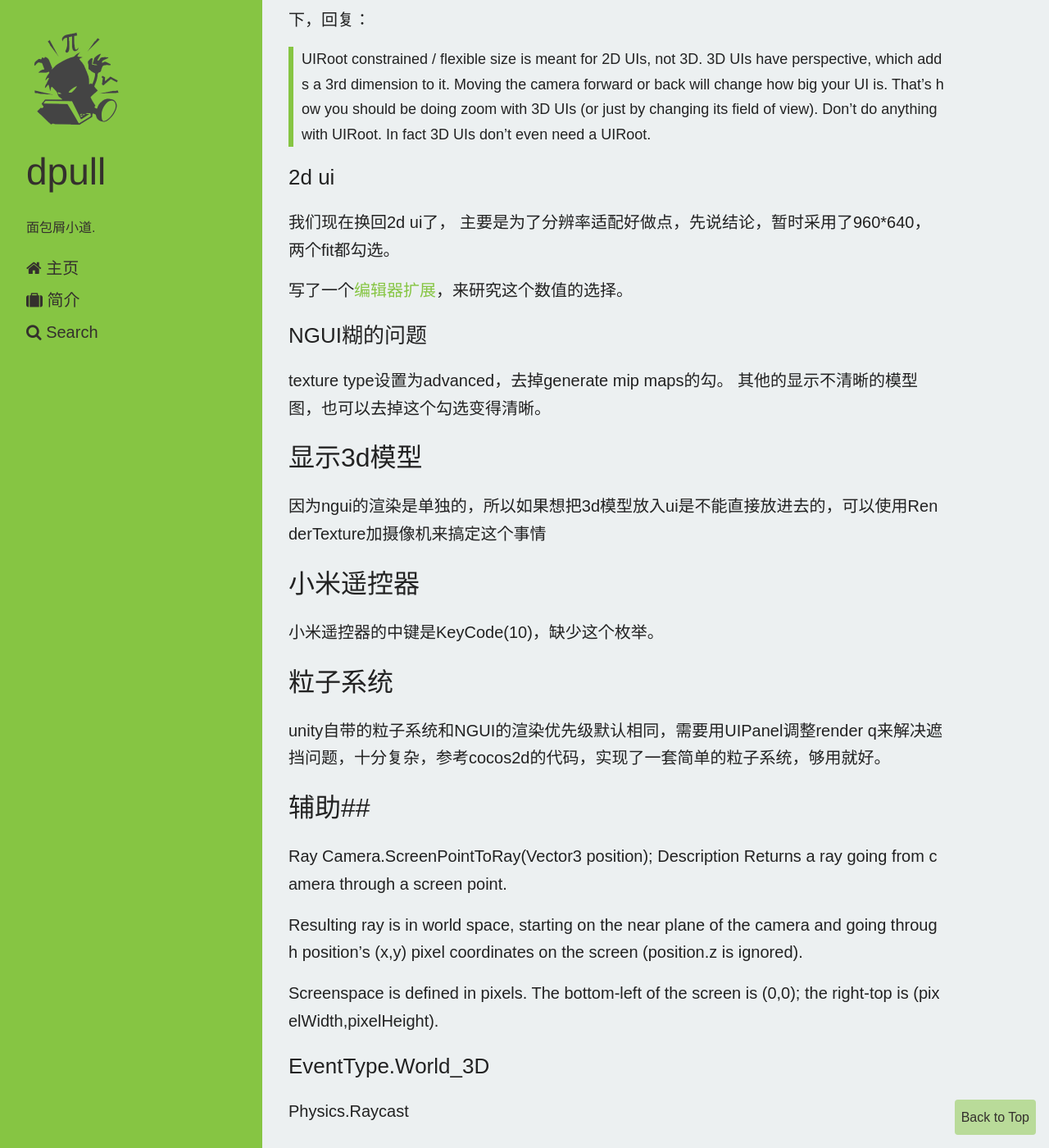
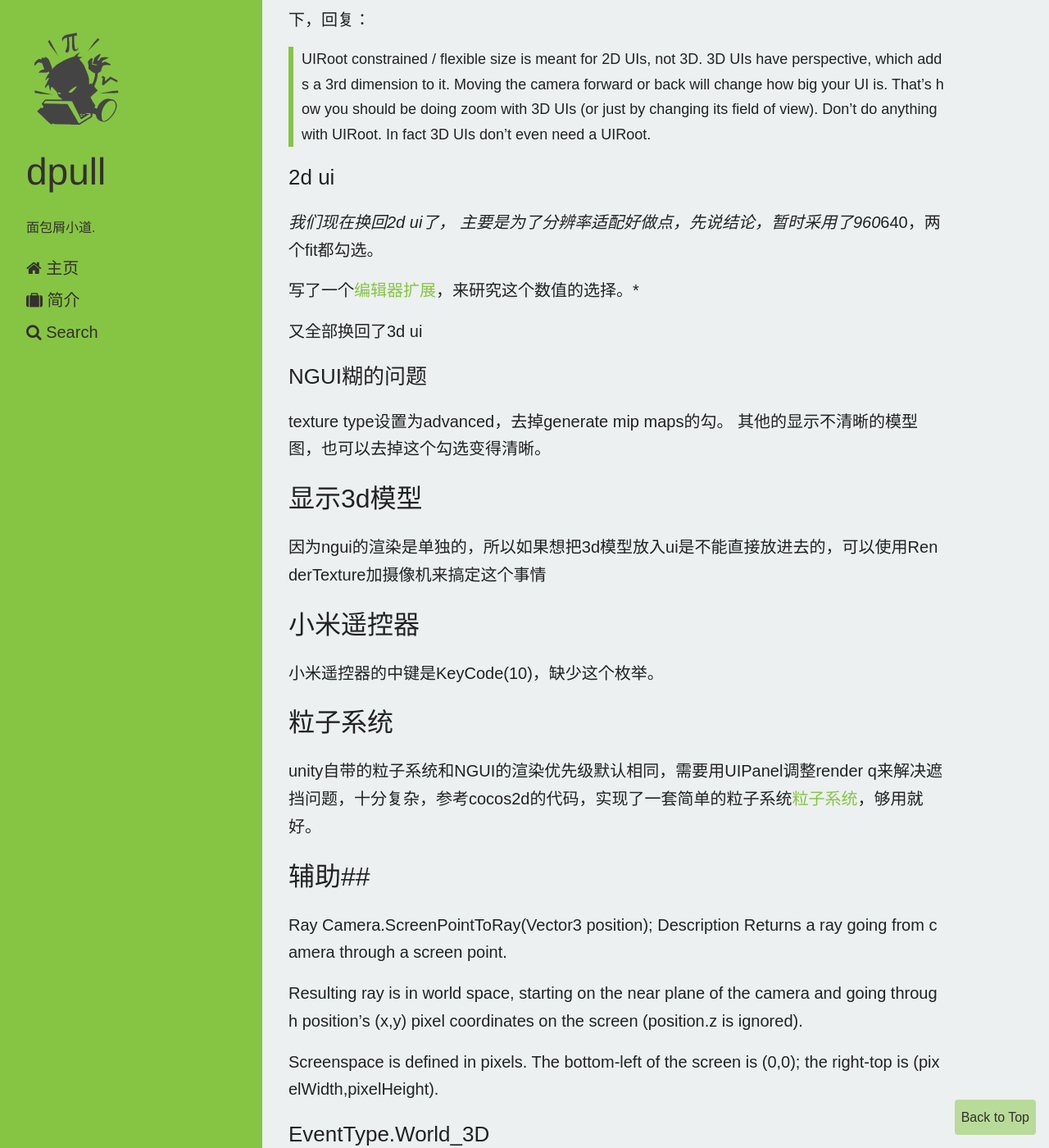
Before and after one commit to dpull/dpull.github.io, a Jekyll site: the page built from _posts/program/2014-11-08-unity_ngui.md, in a window 1280 px wide and 1400 px high, scrolled down 769 px. Shown: the whole window at 82% size. Built offline with Jekyll 4.4.1, drawn with Linux system fonts in a browser that asks for light colours; nearby versions of some CDN libraries; Markdown is read by kramdown in place of the engine named in the settings; comment, search, counter and statistics services are not loaded; some of the changed text lies outside the part shown.

Commit message:
调整文本规划

```diff
--- a/_posts/hero/2014-11-08-ngui.md
+++ b/_posts/program/2014-11-08-unity_ngui.md
@@ -20,9 +20,11 @@ UIPanel会根据UIWidget.depth进行排序后创建UIDrawCall，临近depth相
 > UIRoot constrained / flexible size is meant for 2D UIs, not 3D. 3D UIs have perspective, which adds a 3rd dimension to it. Moving the camera forward or back will change how big your UI is. That's how you should be doing zoom with 3D UIs (or just by changing its field of view). Don't do anything with UIRoot. In fact 3D UIs don't even need a UIRoot.
 
 ### 2d ui ###
-我们现在换回2d ui了， 主要是为了分辨率适配好做点，先说结论，暂时采用了960*640，两个fit都勾选。
+*我们现在换回2d ui了， 主要是为了分辨率适配好做点，先说结论，暂时采用了960*640，两个fit都勾选。
 
-写了一个[编辑器扩展](https://github.com/dpull/unity3d-tools/blob/master/UIAdapterEditor.cs)，来研究这个数值的选择。
+写了一个[编辑器扩展](https://github.com/dpull/unity3d-tools/blob/master/UIAdapterEditor.cs)，来研究这个数值的选择。*
+
+又全部换回了3d ui
 
 ### NGUI糊的问题 ###
 texture type设置为advanced，去掉generate mip maps的勾。
@@ -36,7 +38,9 @@ texture type设置为advanced，去掉generate mip maps的勾。
 小米遥控器的中键是KeyCode(10)，缺少这个枚举。
 
 ## 粒子系统 ##
-unity自带的粒子系统和NGUI的渲染优先级默认相同，需要用UIPanel调整render q来解决遮挡问题，十分复杂，参考cocos2d的代码，实现了一套简单的粒子系统，够用就好。
+unity自带的粒子系统和NGUI的渲染优先级默认相同，需要用UIPanel调整render q来解决遮挡问题，十分复杂，参考cocos2d的代码，实现了一套简单的粒子系统[粒子系统](https://github.com/dpull/NGUIParticleSystem)，够用就好。
+
+
 
 ##辅助##
 Ray Camera.ScreenPointToRay(Vector3 position);
```
Also changed, not shown: other parts of _posts/program/2014-11-08-unity_ngui.md (+1 -1 lines), _posts/program/2014-11-06-unity_unityengine_object.md (renamed from _posts/hero/2014-11-06-unityengine_object.md, +1 -1 lines), _posts/program/2014-12-13-skynet_meeting.md (renamed from _posts/hero/2014-12-13-skynet_meeting.md, +1 -1 lines), _posts/program/2015-04-30-hero_optimize.md (renamed from _posts/hero/2015-04-30-optimize.md, +14 -0 lines), _posts/program/2014-07-07-hero_project.md (renamed from _posts/hero/2014-07-07-project.md), _posts/program/2014-07-18-unitylua.md (renamed from _posts/hero/2014-07-18-unitylua.md), _posts/program/2014-07-28-hero_client.md (renamed from _posts/hero/2014-07-28-client.md), _posts/program/2015-01-06-hero_updater_version.md (renamed from _posts/hero/2015-01-06-updater_version.md), _posts/program/2015-01-23-hero_assetbundle.md (renamed from _posts/hero/2015-01-23-assetbundle.md), _posts/program/2015-02-06-hero_solve_develop_unhappy.md (renamed from _posts/hero/2015-02-06-develop_unhappy.md), _posts/program/2015-07-11-hero_test_summary.md (renamed from _posts/hero/2015-07-11-summary.md).
